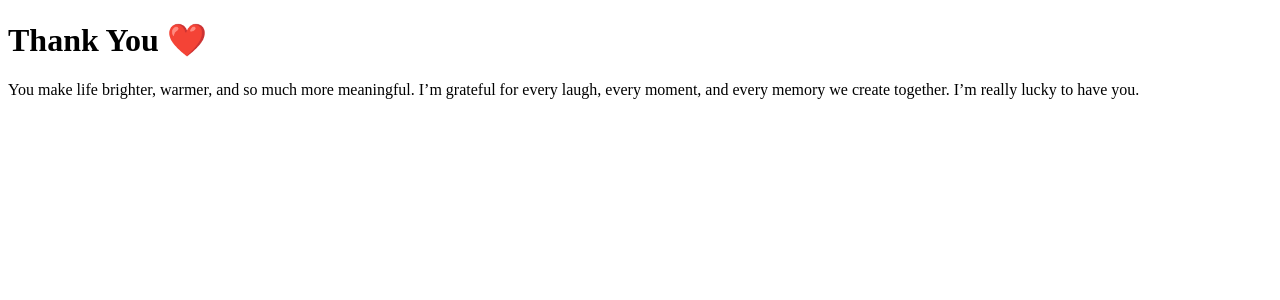
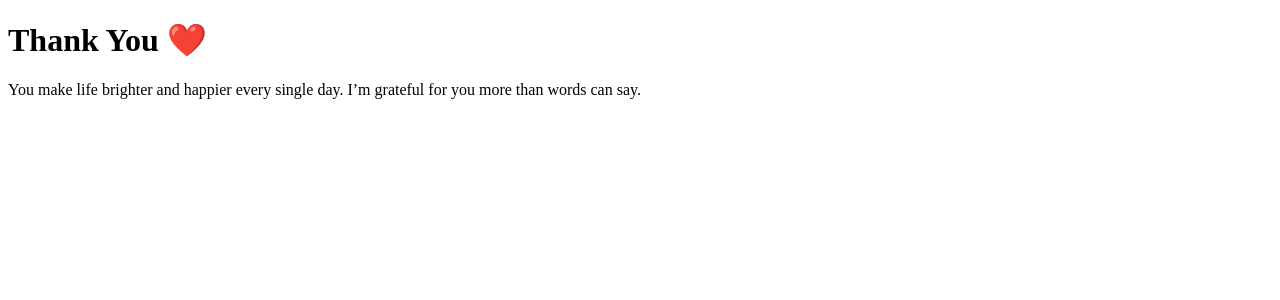
Before and after one commit to dylannsw/vday, a React (Vite) app: page / in a window 1280 px wide. Both pictures are taken after a click on the button "Yes". Shown: the top 300 px of the page. Built offline with nearby package versions, Linux system fonts and the light colour scheme.

Commit message:
Update App.jsx

```diff
--- a/src/App.jsx
+++ b/src/App.jsx
@@ -1,13 +1,13 @@
 import { useState, useEffect } from "react";
 import { motion } from "framer-motion";
 
-export default function ValentinesPage() {
+export default function App() {
   const [noClicks, setNoClicks] = useState(0);
-  const [noPosition, setNoPosition] = useState({ top: "60%", left: "55%" });
+  const [noPosition, setNoPosition] = useState({ top: "0%", left: "0%" });
   const [accepted, setAccepted] = useState(false);
 
   useEffect(() => {
-    if (noClicks > 0) {
+    if (noClicks > 0 && noClicks < 6) {
       moveNoButton();
     }
   }, [noClicks]);
@@ -23,24 +23,23 @@ export default function ValentinesPage() {
 
   const handleNoClick = () => {
     if (noClicks < 6) {
-      setNoClicks(noClicks + 1);
+      setNoClicks((prev) => prev + 1);
     }
   };
 
-  const yesScale = 1 + noClicks * 0.5;
+  const yesScale = 1 + noClicks * 0.4;
   const yesFullScreen = noClicks >= 6;
 
   if (accepted) {
     return (
-      <div className="min-h-screen flex items-center justify-center bg-pink-100 px-6">
-        <div className="text-center max-w-xl">
+      <div className="h-screen w-screen flex items-center justify-center bg-pink-100">
+        <div className="text-center max-w-xl px-6">
           <h1 className="text-4xl font-bold mb-6 text-pink-600">
             Thank You ❤️
           </h1>
-          <p className="text-lg text-gray-700 leading-relaxed">
-            You make life brighter, warmer, and so much more meaningful.
-            I’m grateful for every laugh, every moment, and every memory we create together.
-            I’m really lucky to have you.
+          <p className="text-lg text-gray-700">
+            You make life brighter and happier every single day.
+            I’m grateful for you more than words can say.
           </p>
         </div>
       </div>
@@ -48,22 +47,24 @@ export default function ValentinesPage() {
   }
 
   return (
-    <div className="min-h-screen flex flex-col items-center justify-center bg-pink-50 relative overflow-hidden">
+    <div className="h-screen w-screen flex items-center justify-center bg-pink-50 relative overflow-hidden">
+      <div className="flex flex-col items-center justify-center text-center gap-8">
         <img
           src="https://images.unsplash.com/photo-1518199266791-5375a83190b7"
-        alt="Valentines"
-        className="w-64 h-64 object-cover rounded-2xl shadow-xl mb-8"
+          alt="Valentine"
+          className="w-56 h-56 object-cover rounded-2xl shadow-xl"
         />
 
-      <h1 className="text-3xl md:text-4xl font-bold mb-8 text-pink-600 text-center">
+        <h1 className="text-3xl md:text-4xl font-bold text-pink-600">
           Will you be my Valentines?
         </h1>
 
+        <div className="flex gap-6 items-center justify-center">
           <motion.button
             onClick={() => setAccepted(true)}
             animate={{ scale: yesFullScreen ? 20 : yesScale }}
             transition={{ type: "spring", stiffness: 120 }}
-        className={`px-8 py-4 bg-pink-500 text-white rounded-2xl shadow-lg text-lg font-semibold z-10 ${
+            className={`px-8 py-4 bg-pink-500 text-white rounded-2xl shadow-lg text-lg font-semibold ${
               yesFullScreen ? "fixed inset-0 w-full h-full rounded-none" : ""
             }`}
           >
@@ -73,12 +74,18 @@ export default function ValentinesPage() {
           {!yesFullScreen && (
             <button
               onClick={handleNoClick}
-          style={{ position: "absolute", ...noPosition }}
+              style={{
+                position: noClicks === 0 ? "static" : "absolute",
+                top: noPosition.top,
+                left: noPosition.left,
+              }}
               className="px-6 py-3 bg-gray-200 text-gray-700 rounded-xl shadow"
             >
               No
             </button>
           )}
         </div>
+      </div>
+    </div>
   );
 }
```
Lines whose indentation alone changed are shown as unchanged.
